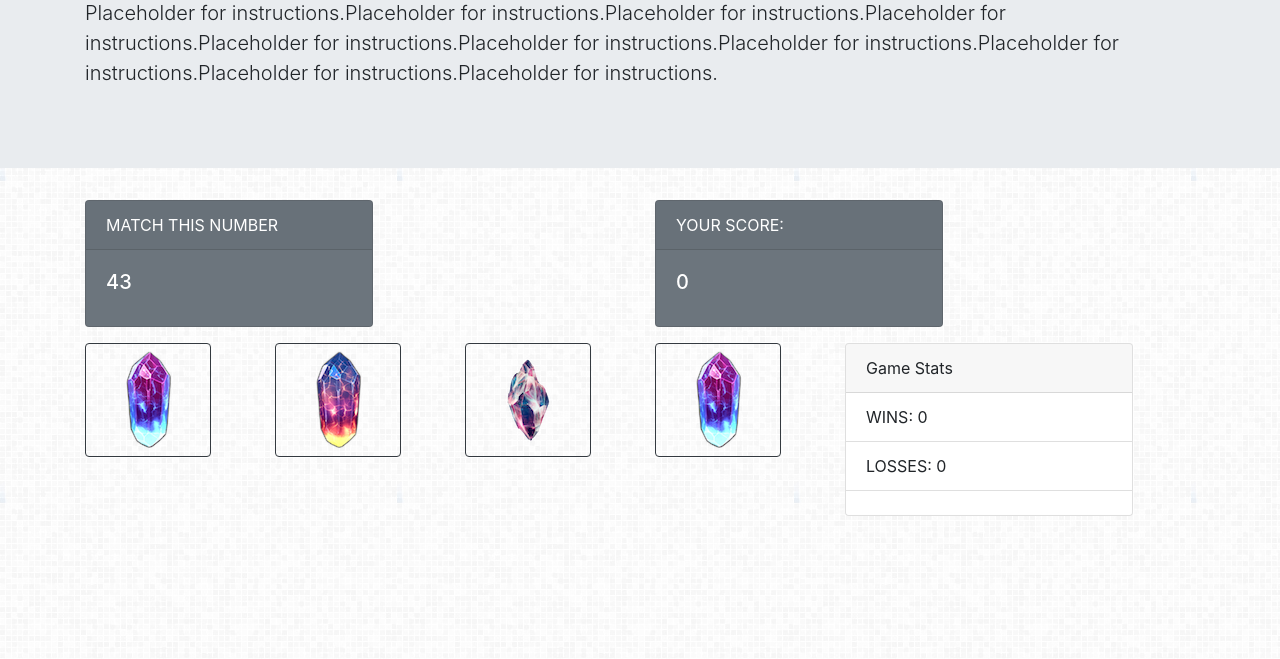
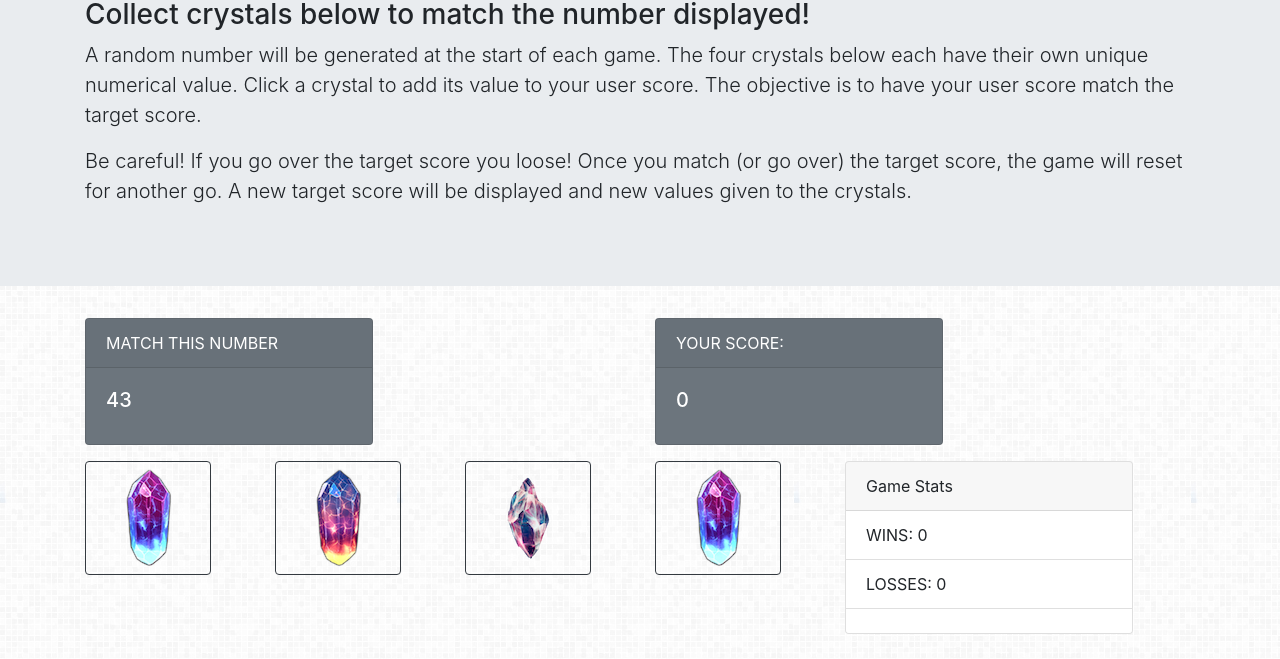
Before and after one commit to cclohisy/week-4-game, a plain HTML site: page index.html in a window 1280 px wide. Shown: the part 141-800 px from the top of the page. Drawn offline with nearby package versions, Linux system fonts and the light colour scheme; files whose address does not match are found by name.

Commit message:
game instructions

```diff
--- a/index.html
+++ b/index.html
@@ -25,11 +25,12 @@
         <!--  title card with instructions -->
         <div class="jumbotron jumbotron-fluid">
                 <div class="container">
-                        <h1 class="display-4">Crystal Collectors</h1>
-                        <p class="lead">Placeholder for instructions.Placeholder for instructions.Placeholder for instructions.Placeholder
-                                for instructions.Placeholder for instructions.Placeholder for instructions.Placeholder for
-                                instructions.Placeholder for instructions.Placeholder for instructions.Placeholder for instructions.
-                        </p>
+                        <h1 class="display-4">Crystal Collector</h1>
+                        <h3> Collect crystals below to match the number displayed! </h3>
+                        <p class = "lead">A random number will be generated at the start of each game. The four crystals below each have their own unique numerical value.
+                                Click a crystal to add its value to your user score. The objective is to have your user score match the target score. </p>
+                        <p class = "lead"> Be careful! If you go over the target score you loose! Once you match (or go over) the target score, the game will reset for another go. A new target score will be displayed and new values given to the crystals.</p>
+
                 </div>
         </div>
 
```
